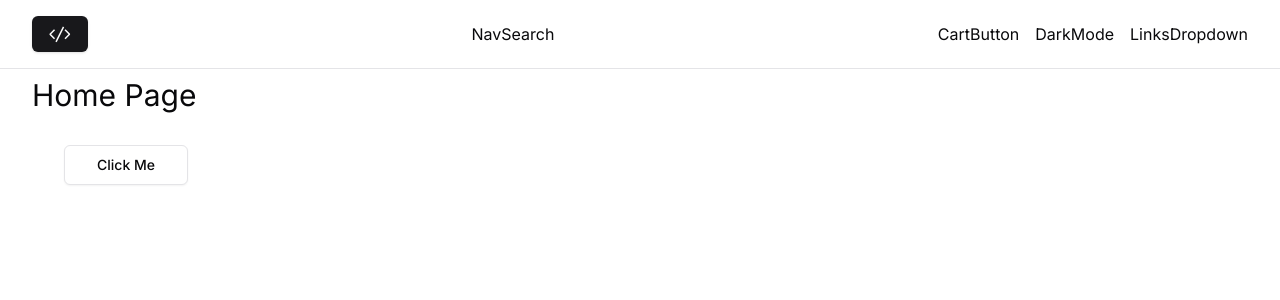
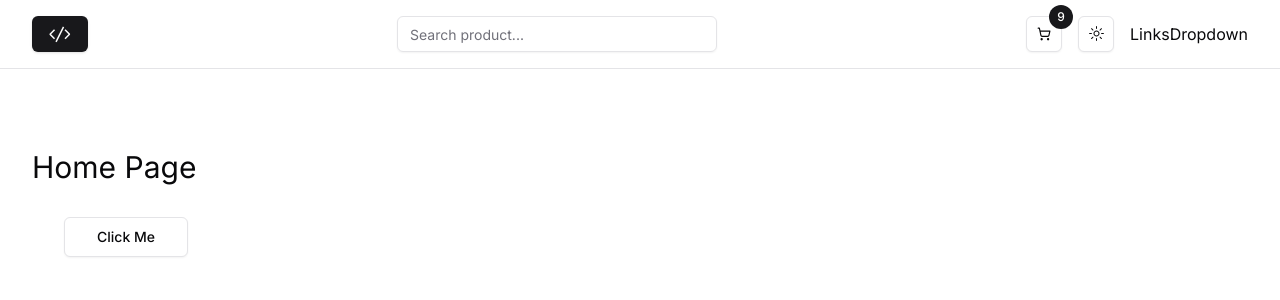
Before and after one commit to piotrproszowski/next_furniture_store, a Next.js app: page / in a window 1280 px wide. Shown: the top 300 px of the page. Built offline with nearby package versions, Linux system fonts and the light colour scheme.

Commit message:
chore: Add next-themes package for theme management, build dark mode switch

```diff
--- a/package.json
+++ b/package.json
@@ -22,6 +22,7 @@
     "clsx": "^2.1.1",
     "embla-carousel-react": "^8.2.0",
     "next": "14.2.6",
+    "next-themes": "^0.3.0",
     "react": "^18",
     "react-dom": "^18",
     "react-icons": "^5.3.0",
--- a/src/app/layout.tsx
+++ b/src/app/layout.tsx
@@ -3,6 +3,7 @@ import { Inter } from "next/font/google";
 import "./globals.css";
 import Navbar from "@/components/navbar/Navbar";
 import Container from "@/components/global/Container";
+import Providers from "./providers";
 
 const inter = Inter({ subsets: ["latin"] });
 
@@ -17,10 +18,12 @@ export default function RootLayout({
   children: React.ReactNode;
 }>) {
   return (
-    <html lang='en'>
+    <html lang='en' suppressHydrationWarning>
       <body className={inter.className}>
-        <Navbar />
-        <Container className='py-2'>{children}</Container>
+        <Providers>
+          <Navbar />
+          <Container className='py-20'>{children}</Container>
+        </Providers>
       </body>
     </html>
   );
--- /dev/null
+++ b/src/app/providers.tsx
@@ -0,0 +1,18 @@
+"use client";
+
+import { ThemeProvider } from "./theme-provider";
+
+export default function Providers({ children }: { children: React.ReactNode }) {
+  return (
+    <>
+      <ThemeProvider
+        attribute='class'
+        defaultTheme='system'
+        enableSystem
+        disableTransitionOnChange
+      >
+        {children}
+      </ThemeProvider>
+    </>
+  );
+}
--- /dev/null
+++ b/src/app/theme-provider.tsx
@@ -0,0 +1,9 @@
+"use client";
+
+import React from "react";
+import { ThemeProvider as NextThemesProvider } from "next-themes";
+import { type ThemeProviderProps } from "next-themes/dist/types";
+
+export function ThemeProvider({ children, ...props }: ThemeProviderProps) {
+  return <NextThemesProvider {...props}>{children}</NextThemesProvider>;
+}
--- a/src/components/navbar/CartButton.tsx
+++ b/src/components/navbar/CartButton.tsx
@@ -1,5 +1,23 @@
-import React from "react";
+import { Button } from "../ui/button";
+import Link from "next/link";
+import { LuShoppingCart } from "react-icons/lu";
 
-export default function CartButton() {
-  return <div>CartButton</div>;
+export default async function CartButton() {
+  const numItemsInCart = 9;
+
+  return (
+    <Button
+      asChild
+      variant='outline'
+      size='icon'
+      className='flex justify-center items-center relative'
+    >
+      <Link href='/cart'>
+        <LuShoppingCart />
+        <span className='absolute -top-3 -right-3 bg-primary text-white rounded-full h-6 w-6 flex items-center justify-center text-xs'>
+          {numItemsInCart}
+        </span>
+      </Link>
+    </Button>
+  );
 }
--- a/src/components/navbar/DarkMode.tsx
+++ b/src/components/navbar/DarkMode.tsx
@@ -1,5 +1,43 @@
+"use client";
 import React from "react";
+import { MoonIcon, SunIcon } from "@radix-ui/react-icons";
+import { useTheme } from "next-themes";
 
-export default function DarkMode() {
-  return <div>DarkMode</div>;
+import { Button } from "@/components/ui/button";
+import {
+  DropdownMenu,
+  DropdownMenuContent,
+  DropdownMenuItem,
+  DropdownMenuTrigger,
+} from "@/components/ui/dropdown-menu";
+
+export default function ModeToggle() {
+  const { setTheme } = useTheme();
+
+  return (
+    <DropdownMenu>
+      <DropdownMenuTrigger asChild>
+        <Button variant='outline' size='icon'>
+          <SunIcon className='h-[1.2rem] w-[1.2] rotate-0 scale-100 transition-all dark:rotate-90 dark:scale-0' />
+          <MoonIcon className='absolute h-[1.2rem] w-[1.2rem] rotate-90 scale-0 transition-all dark:rotate-0 dark:scale-100' />
+          <span className='sr-only'>Toggle dark mode</span>
+        </Button>
+      </DropdownMenuTrigger>
+      <DropdownMenuContent align='center'>
+        <DropdownMenuItem onClick={() => setTheme("system")}>
+          System
+        </DropdownMenuItem>
+        <DropdownMenuItem onClick={() => setTheme("light")}>
+          Light
+        </DropdownMenuItem>
+        <DropdownMenuItem onClick={() => setTheme("dark")}>
+          Dark
+        </DropdownMenuItem>
+      </DropdownMenuContent>
+    </DropdownMenu>
+  );
 }
+
+// export default function DarkMode() {
+//   return <div>DarkMode</div>;
+// }
--- a/src/components/navbar/NavSearch.tsx
+++ b/src/components/navbar/NavSearch.tsx
@@ -1,5 +1,12 @@
+import { Input } from "../ui/input";
 import React from "react";
 
 export default function NavSearch() {
-  return <div>NavSearch</div>;
+  return (
+    <Input
+      type='search'
+      placeholder='Search product...'
+      className='max-w-xs dark:bg-muted'
+    />
+  );
 }
```
Also changed, not shown: 1 other file (tests, documents, lock files or other folders).
